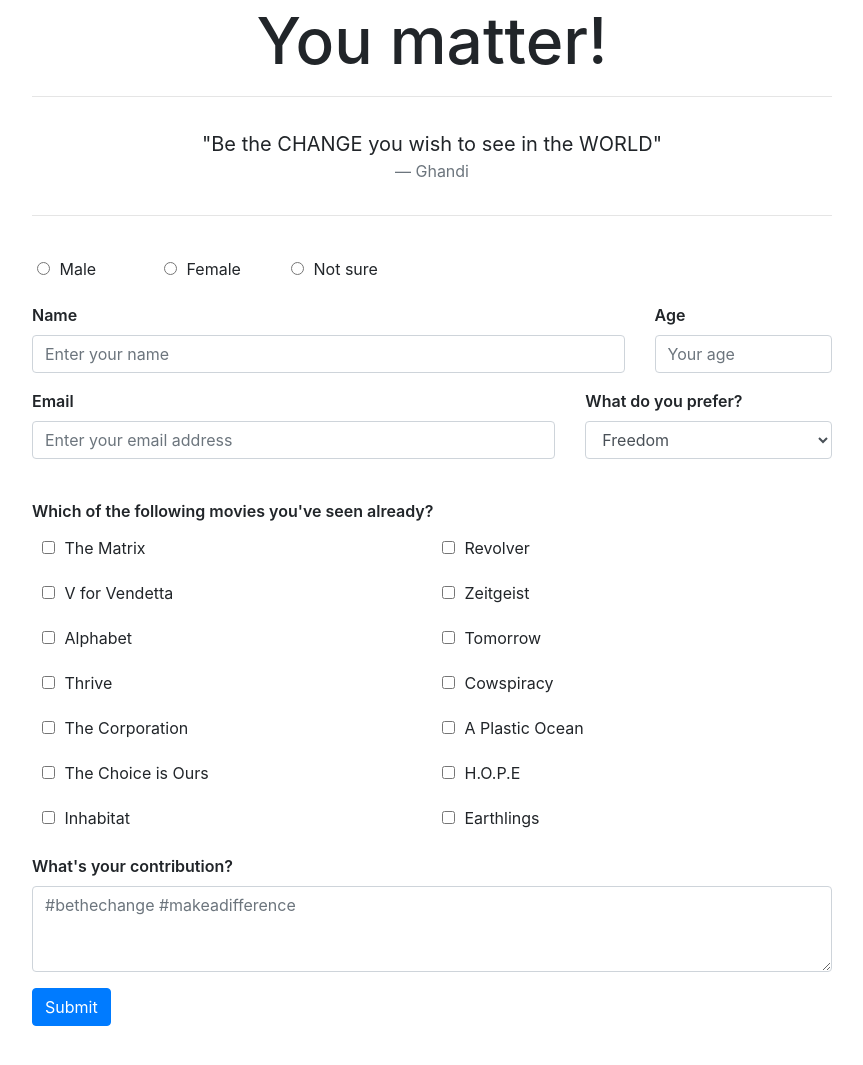
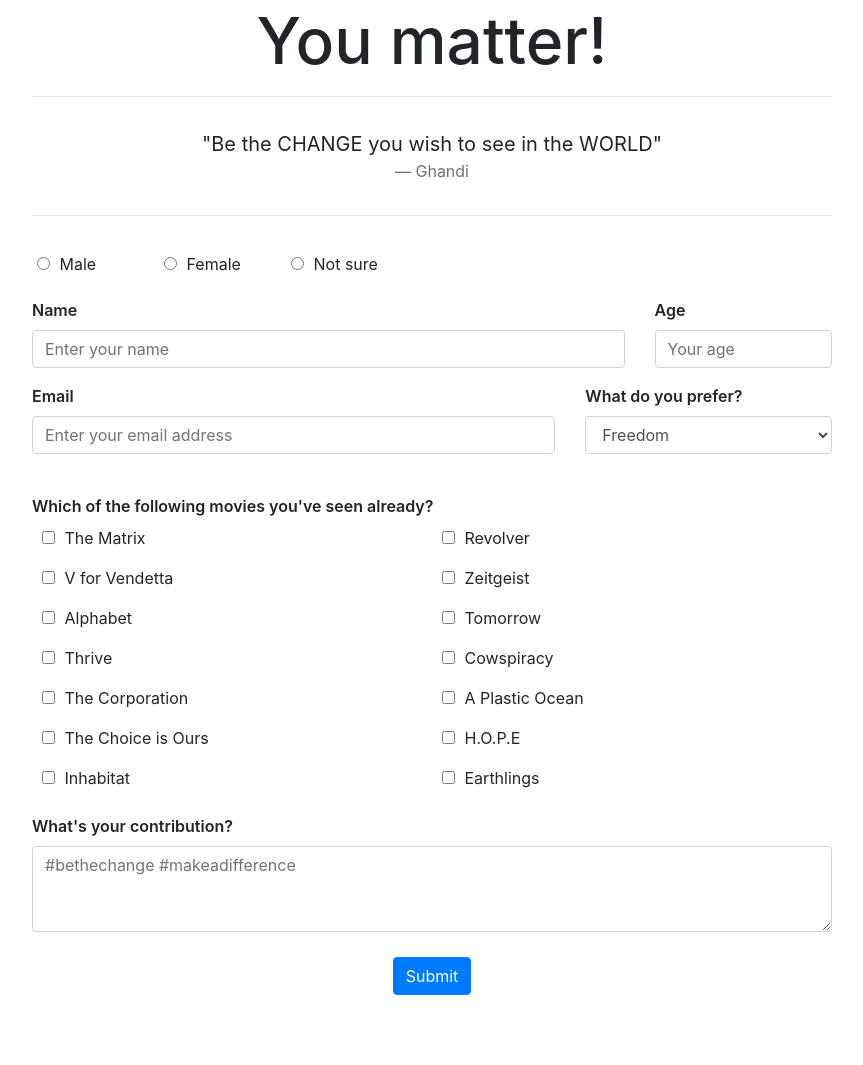
Before and after one commit to deweis/fcc-surveyForm, a plain HTML site: page index.html in a window 1280 px wide. Shown: the part 59-1124 px from the top of the page, without its empty margins (208-1071 px from the left). Drawn offline with nearby package versions, Linux system fonts and the light colour scheme.

Commit message:
Minor Layout changes

```diff
--- a/index.html
+++ b/index.html
@@ -63,11 +63,13 @@
           <br>
           <label class="checkbox-group-label" for="checkboxes">Which of the following movies you've seen already?</label>
           <div class="form-group checkbox-group" id="checkboxes"></div>
-          <div class="form-group">
+          <div class="form-group form-contribution">
             <label for="yourContribution">What's your contribution?</label>
             <textarea class="form-control" id="yourContribution" rows="3" placeholder="#bethechange #makeadifference"></textarea>
           </div>
-          <button type="submit" class="btn btn-primary" id="submit">Submit</button>
+          <div class="text-center">
+            <button type="submit" class="btn btn-primary" id="submit">Submit</button>
+          </div>
         </form>
         <section id="results" class="results">
           <table class="table table-striped">
--- a/styles.css
+++ b/styles.css
@@ -46,8 +46,11 @@ input[type=number]::-webkit-outer-spin-button {
 }
 .form-check-label {
   font-weight: normal;
-  margin-top: 5px;
+  /* margin-top: 2px; */
   padding: 5px 0;
+}
+.form-contribution {
+  margin-bottom: 25px;
 }
 .results {
   display: none;
@@ -123,10 +126,10 @@ input[type=number]::-webkit-outer-spin-button {
   }
 }
 @media (min-width: 600px) {
-  main, header {
-      margin: 20px auto;
+  /* main, header {
+      margin: 10px auto;
       width: 80%;
-  }
+  } */
   .grid-container {
     width: 44%;
     grid-template-rows: 50px 28vw;
```
